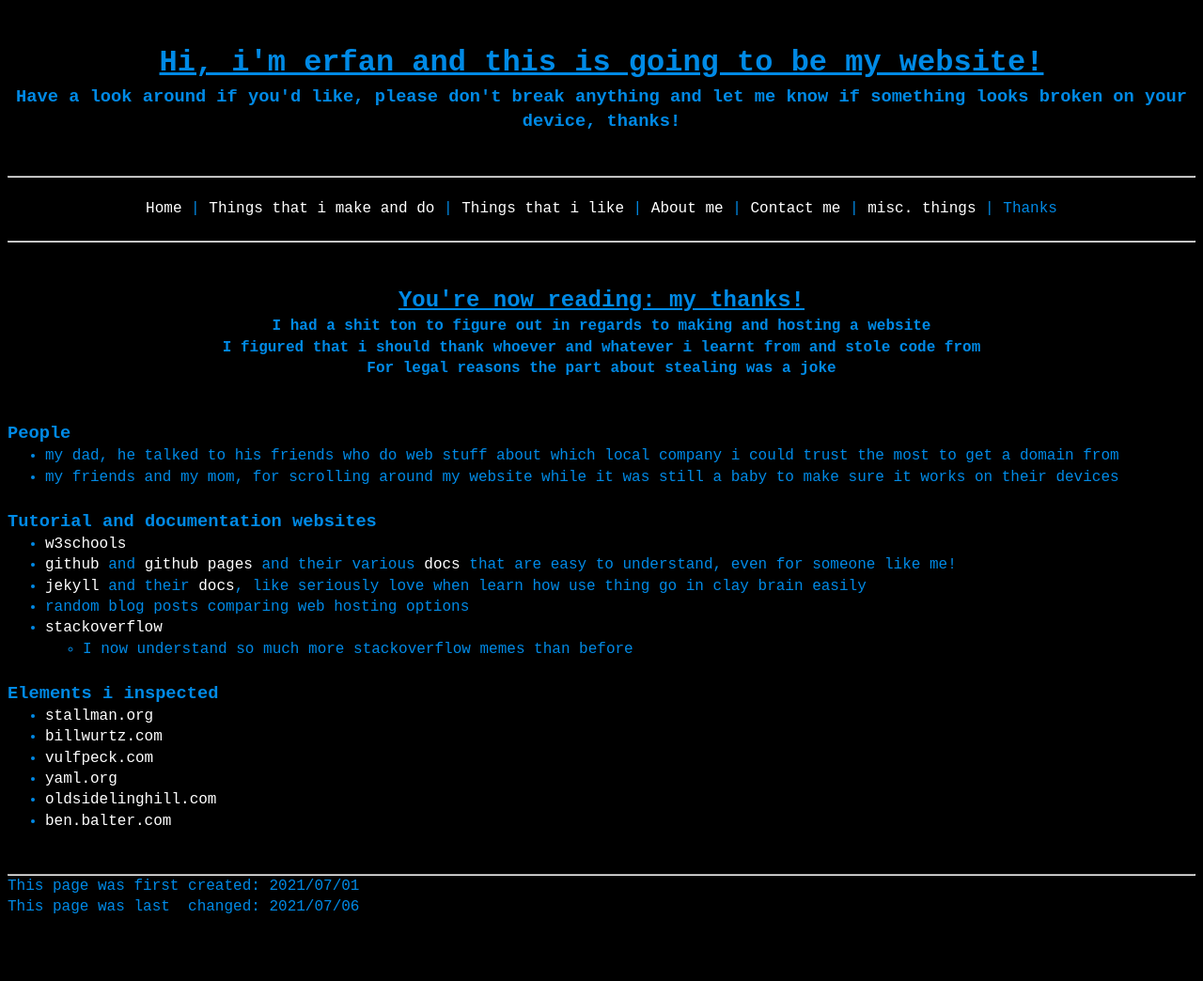
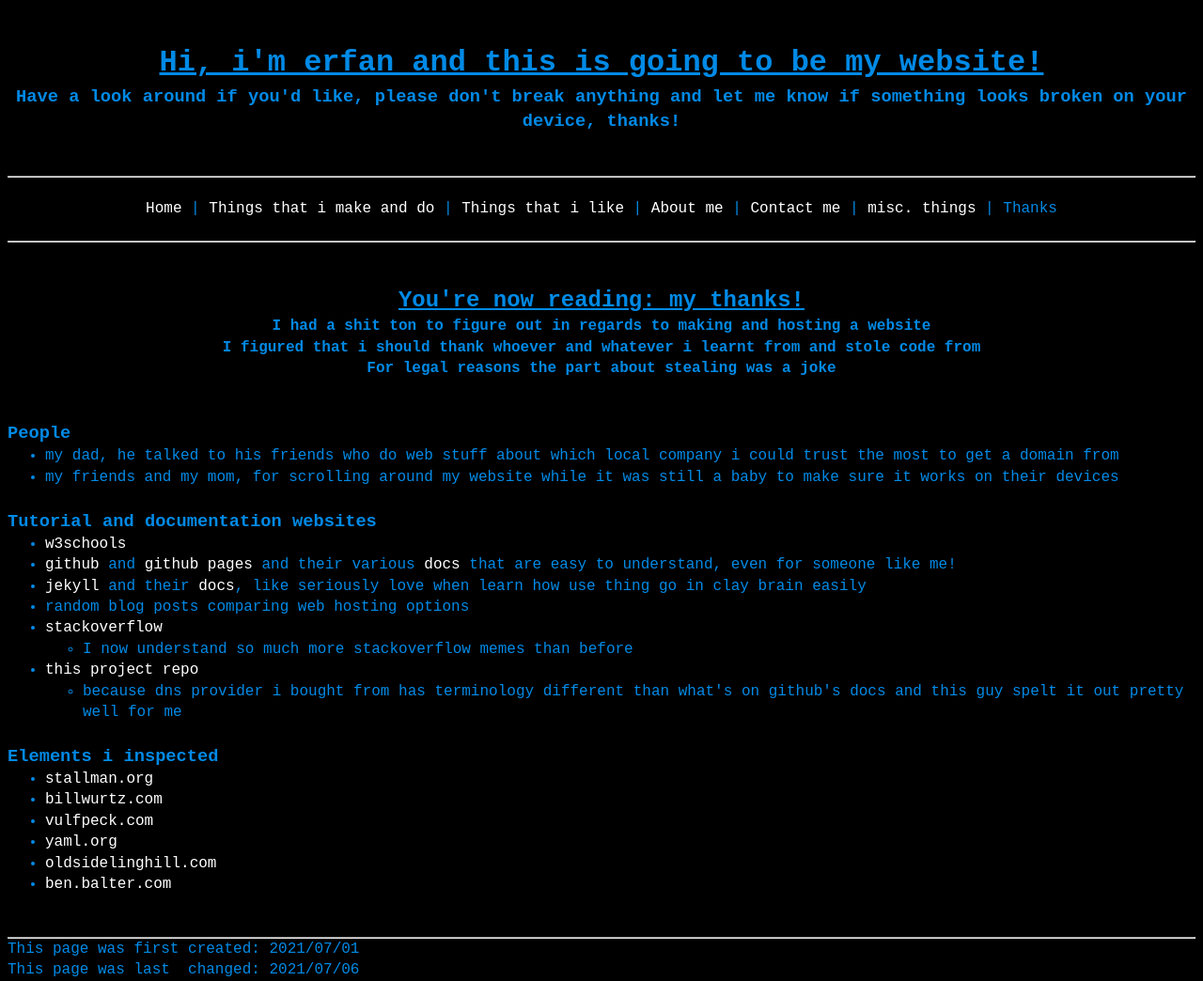
Before and after one commit to a-erfan-aa/a-erfan-aa.github.io, a Jekyll site: the page built from thanks.html, in a window 1280 px wide. Shown: the whole page at 94% size. Built offline with Jekyll 4.4.1, drawn with Linux system fonts in a browser that asks for light colours; before the commit the page ends 977 px from its top, so only the background shows below that.

Commit message:
Update thanks.html

```diff
--- a/thanks.html
+++ b/thanks.html
@@ -36,6 +36,10 @@ lastChanged: 2021/07/06
 				<ul>
 					<li>I now understand so much more stackoverflow memes than before</li>
 				</ul>
+			<li><a href="https://github.com/OoiBP/snowflake-portfolio">this project repo</a>
+				<ul>
+					<li>because dns provider i bought from has terminology different than what's on github's docs and this guy spelt it out pretty well for me</li>
+				</ul>
 		</ul>
 </div>
 
```
